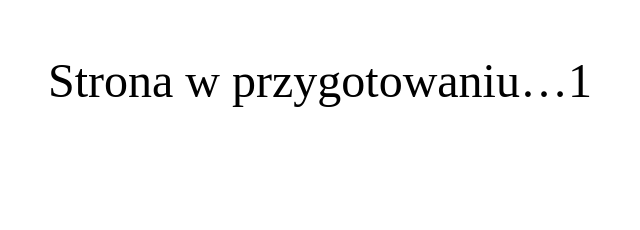
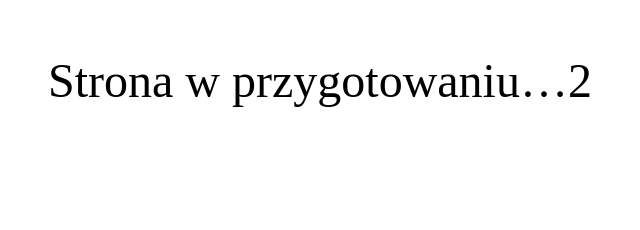
Before and after one commit to nxtfun/webpage, a plain HTML site: page index.html in a window 1280 px wide. Shown: the part 353-583 px from the top of the page, 320-960 px from the left. Drawn offline with nearby package versions, Linux system fonts and the light colour scheme.

Commit message:
Update index.html

```diff
--- a/index.html
+++ b/index.html
@@ -8,8 +8,12 @@
 
   <meta http-equiv="Content-Style-Type" content="text/css">
   <title></title>
+
+  <!--
   <meta name="Generator" content="Cocoa HTML Writer">
   <meta name="CocoaVersion" content="1404.47">
+  -->
+
   <style type="text/css">
     p.p1 {margin: 0.0px 0.0px 0.0px 0.0px; text-align: center; line-height: 66.0px; font: 48.0px 'Avenir Next'; color: #000000; -webkit-text-stroke: #000000}
     p.p2 {margin: 0.0px 0.0px 0.0px 0.0px; text-align: center; line-height: 66.0px; font: 48.0px 'Avenir Next'; color: #000000; -webkit-text-stroke: #000000; min-height: 66.0px}
@@ -39,7 +43,7 @@
 <p class="p1"><span class="s1"><br></span></p>
 <p class="p1"><span class="s1">Hello World!</span></p>
 <p class="p3"><span class="s1"><br></span></p>
-<p class="p1"><span class="s1">Strona w przygotowaniu…1</span></p>
+<p class="p1"><span class="s1">Strona w przygotowaniu…2</span></p>
 
 <p class="p3"><span class="s1"><br></span></p>
 <p class="p3"><span class="s1"><br></span></p>
```
